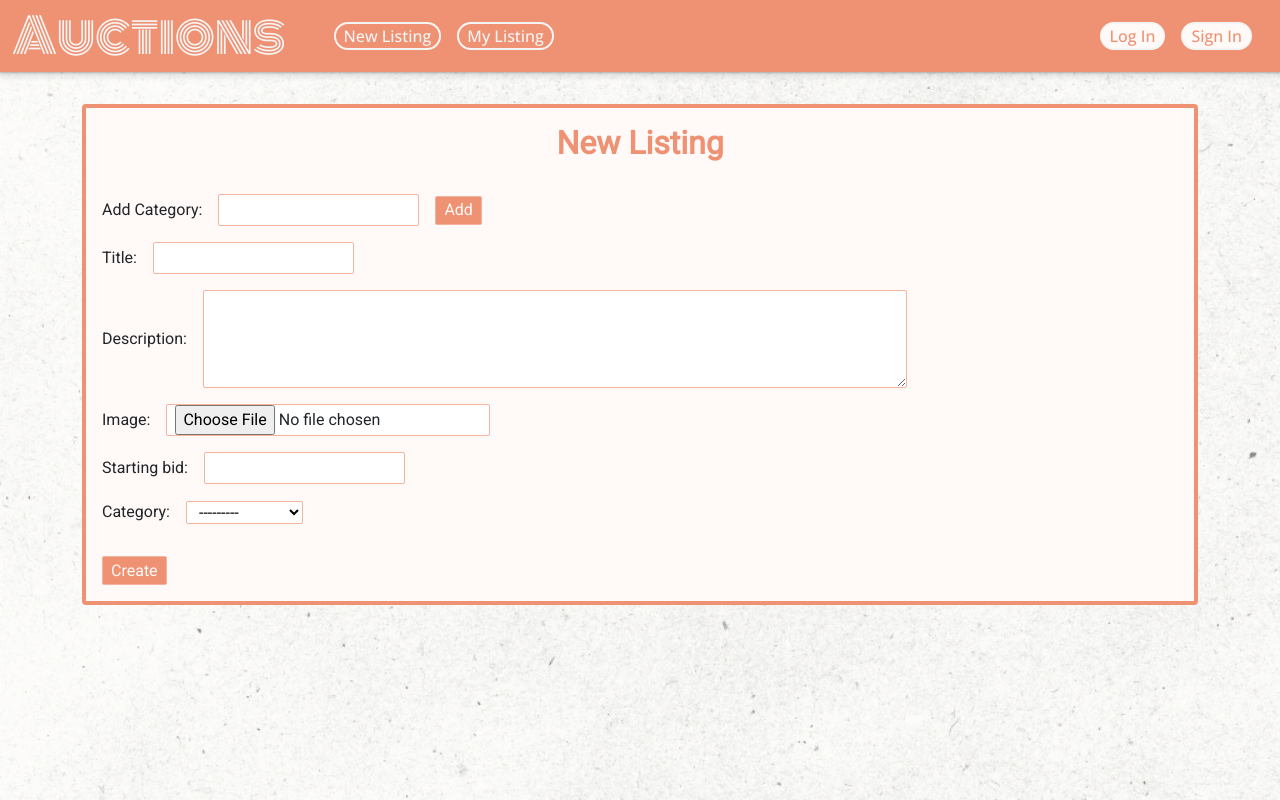
After one commit to Shivam0311Pandey/Auctions-E-commerce, a Django app: template auctions/templates/auctions/newlisting.html in a window 1280 px wide. The commit adds this page. Run offline with Django 3.2, Linux system fonts and the light colour scheme; the template is opened without the code that fills it: values that come from a table or form of the project are taken from there, others are empty; data comes from the database, SQL or seed files in the repository; both versions use the stored data as it was after the commit; some libraries are stand-ins or nearby versions.

Commit message:
new listing

```diff
--- /dev/null
+++ b/auctions/forms.py
@@ -0,0 +1,14 @@
+from django import forms
+
+from .models import Auction, Category
+
+class ListingForm(forms.ModelForm):
+    class Meta:
+        model = Auction
+        fields = ('title', 'description', 'image', 'starting_bid', 'category')
+        widgets = {
+            'title' : forms.TextInput(attrs={'class' : 'formInput'}),
+            'description' : forms.Textarea(attrs={'class' : 'formInput', 'cols': 80, 'rows': 4}),
+            'starting_bid' : forms.NumberInput(attrs={'class' : 'formInput'}),
+            'category' : forms.Select(choices=Category.objects.all(), attrs={'class' : 'formInput'})
+        }
--- a/auctions/models.py
+++ b/auctions/models.py
@@ -6,7 +6,7 @@ class User(AbstractUser):
     pass
 
 class Category(models.Model):
-    category = models.CharField(max_length=64)
+    category = models.CharField(max_length=64, unique=True, blank=False)
 
     def __str__(self):
         return f"{self.category}"
@@ -19,7 +19,7 @@ class Auction(models.Model):
     category = models.ForeignKey(Category, on_delete=models.CASCADE, related_name="listings_of_category")
     image = models.ImageField(upload_to = 'images', blank=True, null=True)
     comments = models.ManyToManyField('Comment', blank=True, related_name="comment_on_auction")
-    latest_bid = models.ForeignKey('Bid', on_delete=models.CASCADE, related_name="if_bid_is_last")
+    latest_bid = models.ForeignKey('Bid', on_delete=models.CASCADE, related_name="if_bid_is_last", blank=True, null=True)
     date = models.DateTimeField(default=timezone.now)
     close = models.BooleanField(default=False)
 
--- /dev/null
+++ b/auctions/static/auctions/main.js
@@ -0,0 +1,31 @@
+document.querySelector('#addCategoryForm').onsubmit = () => {
+   event.preventDefault();
+    const newCategory = document.querySelector('#newCategory').value;
+    const form = document.querySelector('#addCategoryForm');
+   const csrfToken = form.getElementsByTagName("input")[0].value;
+  console.log(newCategory);
+  console.log(csrfToken);
+  console.log('Hello');
+  fetch('/newlisting/addCategory', {
+      method: 'POST',
+      headers: {
+          'Content-Type': 'application/json',
+          'X-CSRFToken': csrfToken
+      },
+      body: JSON.stringify({'newCategory': newCategory})
+  })
+
+  .then(response => response.json())
+  .then(data => {
+    if(data.str === ""){
+        //window.location.reload();
+            document.querySelector('#message').style.color= '#ff6666';
+        document.querySelector('#message').innerHTML= 'Category already exists!';
+
+    }
+    else{
+      alert(`Category: ${newCategory} added!`);
+      window.location.reload();
+    }
+  });
+};
--- a/auctions/static/auctions/styles.css
+++ b/auctions/static/auctions/styles.css
@@ -10,6 +10,10 @@
     --Roboto: "Roboto", sans-serif;
     --Marker: "Permanent Marker";
     --Sans: "Open Sans", sans-serif;
+}
+html{
+    width: 100%;
+    overflow-x: hidden;
 }
 body {
     background-image: url('background_design.png');
@@ -25,12 +29,13 @@ body {
     color: whitesmoke !important;
     box-shadow: rgba(60, 64, 67, 0.3) 0px 1px 2px 0px, rgba(60, 64, 67, 0.15) 0px 2px 6px 2px;;
 }
-#navauctions{
-    color: whitesmoke;
+#navauctions a{
+    color: whitesmoke !important;
     font-family: "Monoton", sans-serif;
     font-size: 3rem;
     font-weight: 500;
     margin-right: 3rem;
+    text-decoration: none;
 }
 .navlisting{
     color: whitesmoke !important;
@@ -129,38 +134,44 @@ a.navlogin:hover{
 .loginframe a:hover{
     color: #f4b39d;
 }
-.forminput_login input{
+input{
     border: 1px solid #f4b39d !important;
     border-radius: 2px;
-    margin-bottom: 1rem;
     height: 2rem;
-    width: 18rem;
     font: var(--Roboto);
     padding: 0 0.5rem;
+    background-color: white;
 }
-.forminput_login input:focus{
+.forminput_login input{
+    width: 16rem;
+}
+.formInput:focus, input:focus{
     outline-color: #f7c9b9;
     outline-width: medium;
     outline-style: solid;
 }
-.loginheading{
+h2{
     color: #ef9273;
     font-weight: 700;
-    font-size: 1.75rem;
-    margin-bottom: 2rem;
+    margin-bottom: 1rem;
+}
+.loginheading{
+    font-size: 1.75rem !important;
 }
 .logincentre{
     display: flex;
     justify-content: center;
 }
-.loginsubmit_btn{
+input[type=submit]{
     background-color: #ef9273;
     color: #fff9f8;
     border: 2px solid #ef9273;
     border-radius: 2px;
     height: 1.8rem;
     align-items: center;
-    margin-bottom: 0.5rem;
+}
+.loginsubmit_btn{
+    margin-bottom: 0 0.5rem;
 }
 .loginerror{
     color: #ff6666;
@@ -170,6 +181,32 @@ a.navlogin:hover{
 
 /* Create listing */
 
+.formblock{
+    display: flex;
+    align-items: center;
+}
+.formborder{
+    border: 4px solid #ef9273;
+    border-radius: 4px;
+    margin-top: 2rem;
+    padding: 1rem;
+    background-color: #fff9f8;
+    font-family: var(--Roboto);
+}
+.listingFormheading{
+    text-align: center !important;
+    margin-bottom: 2rem;
+}
+.formInput{
+    border: 1px solid #f4b39d !important;
+    border-radius: 2px;
+    font: var(--Roboto);
+    padding: 0 0.5rem;
+    background-color: white;
+}
+.formborder label{
+    margin-right: 1rem;
+}
 
 
 @media only screen and (max-width: 700px){
--- a/auctions/templates/auctions/layout.html
+++ b/auctions/templates/auctions/layout.html
@@ -13,7 +13,7 @@
         <nav class="navbar navbar-expand-lg navbar-dark bg-light" id="idnav" style="padding: 0px;">
           <div class="container-fluid">
 
-            <div id="navauctions" >Auctions</div>
+            <div id="navauctions"><a href="{% url 'index' %}">Auctions</a></div>
             <button class="navbar-toggler" type="button" data-bs-toggle="collapse" data-bs-target="#navbarSupportedContent" aria-controls="navbarSupportedContent" aria-expanded="false" aria-label="Toggle navigation">
               <span class="navbar-toggler-icon"></span>
             </button>
--- /dev/null
+++ b/auctions/templates/auctions/newlisting.html
@@ -0,0 +1,32 @@
+{% extends "auctions/layout.html" %}
+{% load static %}
+
+{% block body %}
+
+<div class="container">
+    <div class="formborder">
+    <div class="listingFormheading"><h2>New Listing</h2></div>
+    <form id="addCategoryForm">
+        {% csrf_token %}
+        <p class="formblock">
+            <label class="labelform" >Add Category:</label>
+            <input class="listingformInput" type="text" id="newCategory" style="margin-right: 1rem;">
+            <input type="submit" value="Add">
+        </p>
+    </form>
+    <p><div id="message"></div></p>
+
+    <form action="{% url 'newlisting' %}" method="post" enctype="multipart/form-data">
+        {% csrf_token %}
+        {% for field in form %}
+            <p class="formblock">
+                <label class="labelform">{{ field.label }}:</label>
+                {{ field }}
+            </p>
+        {% endfor %}
+        <input type="submit" value="Create" style="margin-top: 1rem;">
+    </form>
+    </div>
+</div>
+
+{% endblock %}
--- a/auctions/urls.py
+++ b/auctions/urls.py
@@ -7,5 +7,6 @@ urlpatterns = [
     path("login", views.login_view, name="login"),
     path("logout", views.logout_view, name="logout"),
     path("register", views.register, name="register"),
-    path("newlisting", views.newlisting, name="newlisting")
+    path("newlisting", views.newlisting, name="newlisting"),
+    path("newlisting/addCategory", views.addCategory, name="addCategory")
 ]
```
Also changed, not shown: other parts of auctions/templates/auctions/layout.html (+1 -46 lines), auctions/templates/auctions/index.html (+43 -2 lines), auctions/templates/auctions/login.html (+7 -1 lines), auctions/views.py (+36 -2 lines), auctions/migrations/0004_alter_auction_latest_bid.py (added), auctions/migrations/0005_alter_category_category.py (added), auctions/static/auctions/no_image.svg (added), db.sqlite3, images/lefteris-kallergis-j1GiPlvSGWI-unsplash.jpg (added).
